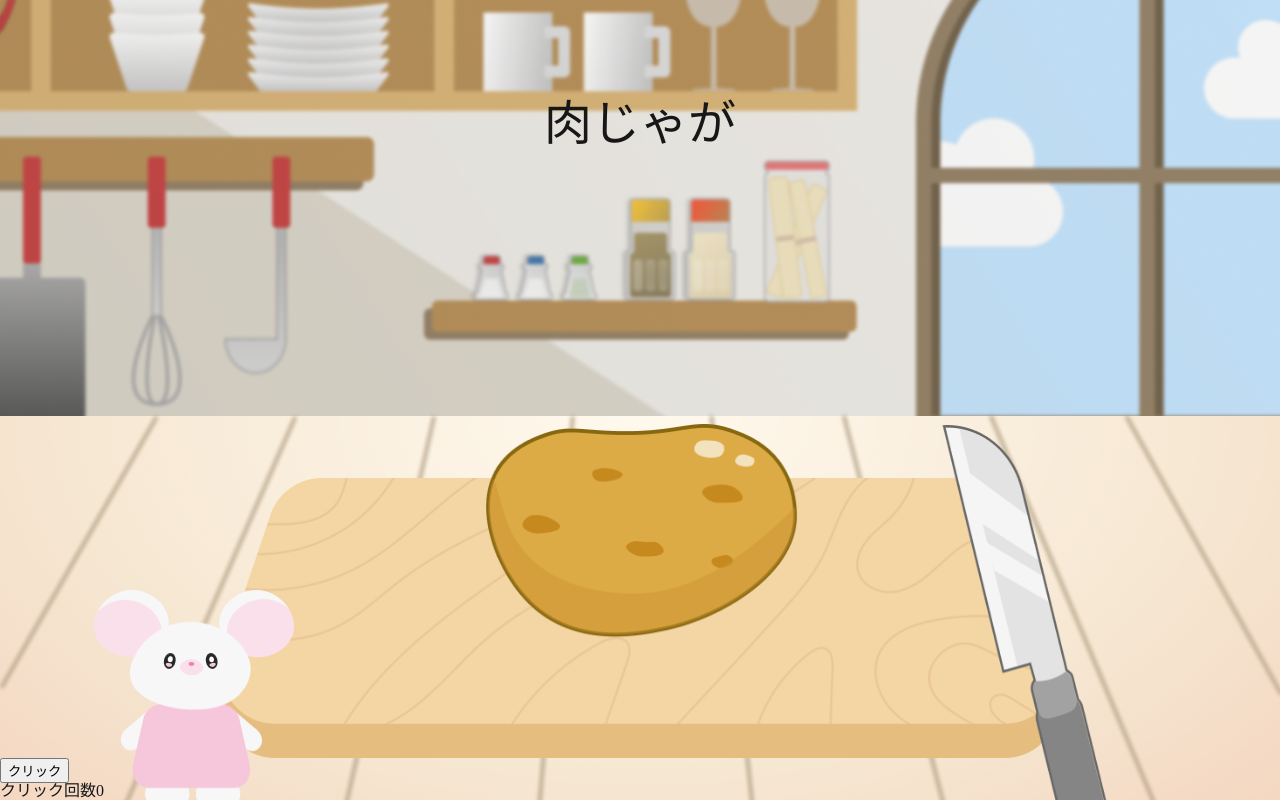
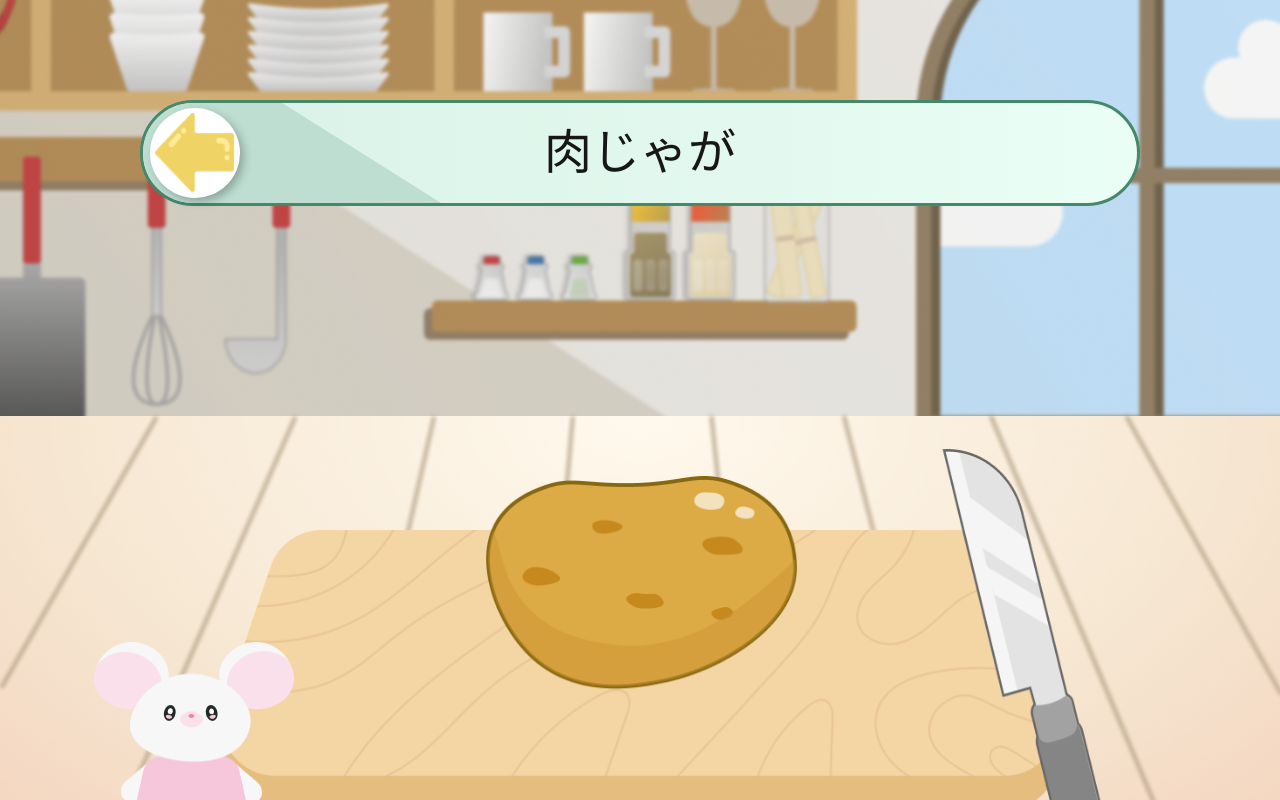
Before and after one commit to kanayakaisei/cooking_game, a Next.js app: page /game in a window 1280 px wide. Built offline with nearby package versions, Linux system fonts and the light colour scheme.

Commit message:
style_ゲーム切る画面

```diff
--- a/app/game/components/CutStep/CutStep.tsx
+++ b/app/game/components/CutStep/CutStep.tsx
@@ -5,7 +5,18 @@ const Cut = () => {
     return (
         <>
             <div className={styles.Wrapper}>
-                <h1 className={styles.title}>肉じゃが</h1>
+                <div className={styles.titleWrap}>
+                    <div className={styles.circle}>
+                        <Image
+                            src="/image/arrow.png"
+                            width={80}
+                            height={80}
+                            alt="矢印"
+                            className={styles.arrow}
+                        />
+                    </div>
+                    <h1 className={styles.title}>肉じゃが</h1>
+                </div>
                 <div className={styles.imageWrap}>
                     <Image
                         src="/image/chara.png"
--- a/app/game/components/CutStep/cutStep.module.css
+++ b/app/game/components/CutStep/cutStep.module.css
@@ -6,9 +6,50 @@
     gap: 330px;
 }
 
+.titleWrap {
+    width: 1000px;
+    height: 100px;
+    position: relative;
+}
+
+.circle {
+    position: absolute;
+    top: 8px;
+    left: 10px;
+    width: 90px;
+    height: 90px;
+    background: #fff;
+    border-radius: 50%;
+    filter: drop-shadow(4px 4px 4px rgba(0, 0, 0, 0.25));
+    z-index: 1;
+    display: flex;
+    align-items: center;
+    justify-content: center;
+}
+
 .title {
+    position: relative;
     font-size: 48px;
+    text-align: center;
+    line-height: 100px;
+    border-radius: 60px;
+    border: 3px solid #45886A;
+    background: linear-gradient(91deg, #D8F1E6 0%, #EBFFF6 107.38%);
+    overflow: hidden;
 }
+
+.title::before {
+    content: "";
+    position: absolute;
+    inset: 0;
+    background: #BEDED1;
+    clip-path:
+        polygon(0 0,
+            14% 0,
+            30% 100%,
+            0 100%);
+}
+
 
 .imageWrap {
     display: flex;
@@ -31,6 +72,6 @@
 .knife {
     position: absolute;
     right: -6%;
-    bottom: -30%;
+    bottom: -20%;
 
 }
--- a/app/game/page.module.css
+++ b/app/game/page.module.css
@@ -2,5 +2,5 @@
     width: 100%;
     height: 100vh;
     background: no-repeat url(../../public/image/mainVisual.jpeg) center center /cover;
-    overflow: auto;
+    overflow: hidden;
 }
```
Also changed, not shown: public/image/arrow.png (added).
